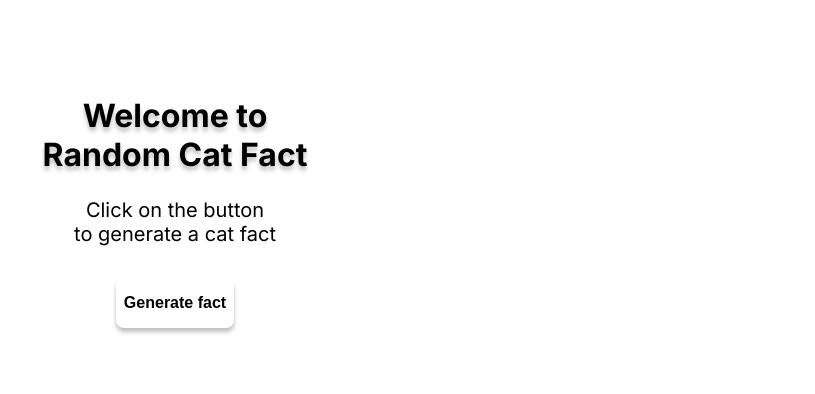
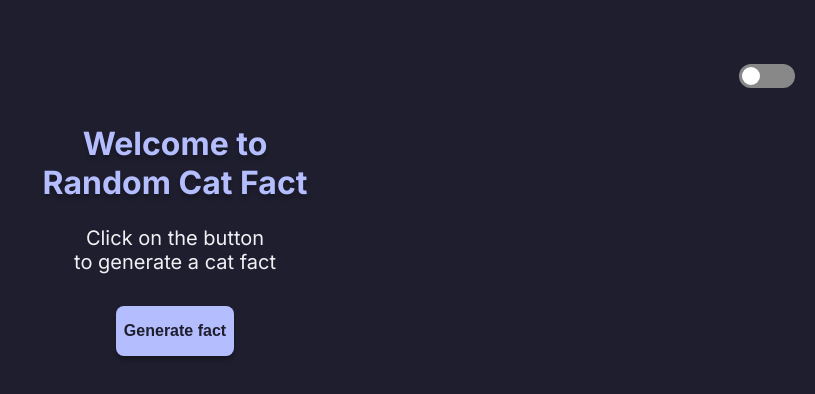
Before and after one commit to NikaG24/-random-cat-fact-1, a React (Vite) app: page / in a window 1280 px wide. Shown: the top 394 px of the page, without its empty margins (465-1280 px from the left). Built offline with nearby package versions, Linux system fonts and the light colour scheme.

Commit message:
Add toggle switch for dark and light mode

```diff
--- a/src/App.css
+++ b/src/App.css
@@ -1,3 +1,4 @@
+
 * {
   margin: 0;
   padding: 0;
@@ -42,6 +43,10 @@ body {
   padding: 4rem 1.25rem 0 1.25rem;
 }
 
+.toggle {
+  align-self: flex-end;
+}
+
 .title {
   margin-top: 2rem;
   font-size: 2rem;
--- a/src/App.jsx
+++ b/src/App.jsx
@@ -1,13 +1,22 @@
-import { useState } from 'react';
+import { createContext, useState } from 'react';
 import './App.css';
 import axios from 'axios';
+import ReactSwitch from 'react-switch';
+
+export const ThemeContext = createContext(null)
 
 const App = () => {
+  const [theme, setTheme] = useState("dark")
+
+  const handleTheme = () => {
+    setTheme((curr) => curr === "dark" ? "light" : "dark")
+  }
+
   const [catFact, setCatFact] = useState(null);
   const [catImage, setCatImage] = useState(null);
 
   const fetchCatFact = () => {
-    axios.get('https://catfact.ninja/fact').then(res => {
+    axios.get("https://catfact.ninja/fact").then(res => {
       setCatFact(res.data.fact);
       fetchCatImage();
     });
@@ -24,13 +33,21 @@ const App = () => {
   };
 
   return (
-    <div className="App">
-      <h1 className='title'>Welcome to <br /> Random Cat Fact</h1>
-      <p className='sub-title'>Click on the button <br /> to generate a cat fact</p>
-      <button onClick={handleClick}>Generate fact</button>
-      {catFact !== null && <p className="random-fact">{catFact}</p>}
-      {catImage !== null && <img src={catImage} alt="A random cat image" className='cat-image' />}
-    </div>
+    <ThemeContext.Provider value={{ theme, handleTheme }}>
+      <div className="App" id={theme}>
+        <div className="toggle">
+          <ReactSwitch onChange={handleTheme} checked={theme === 'light'}
+            checkedIcon={false} uncheckedIcon={false} onColor='#0F0F0F'
+            handleDiameter={18} height={24}
+          />
+        </div>
+        <h1 className="title">Welcome to <br /> Random Cat Fact</h1>
+        <p className="sub-title">Click on the button <br /> to generate a cat fact</p>
+        <button onClick={handleClick}>Generate fact</button>
+        {catFact !== null && <p className="random-fact">{catFact}</p>}
+        {catImage !== null && <img src={catImage} alt="A random cat image" className="cat-image" />}
+      </div>
+    </ThemeContext.Provider >
   );
 };
 
```
